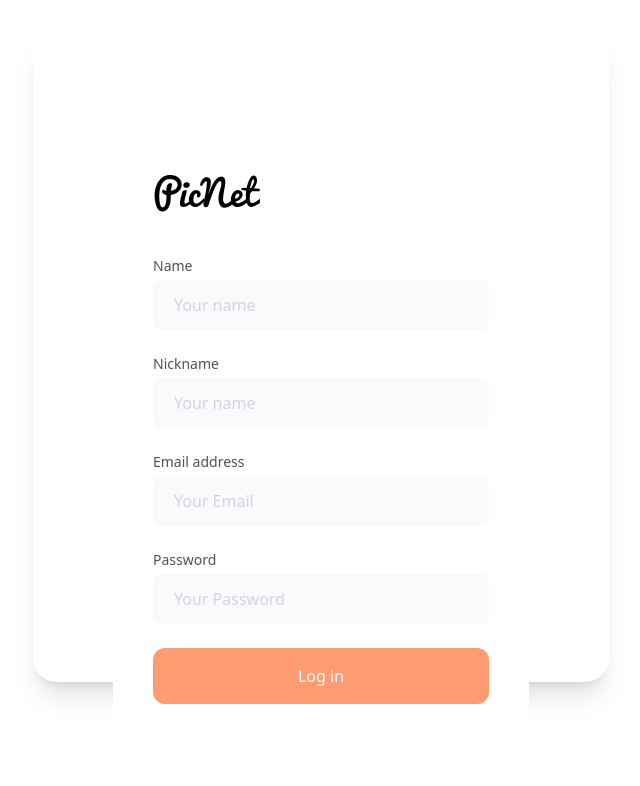
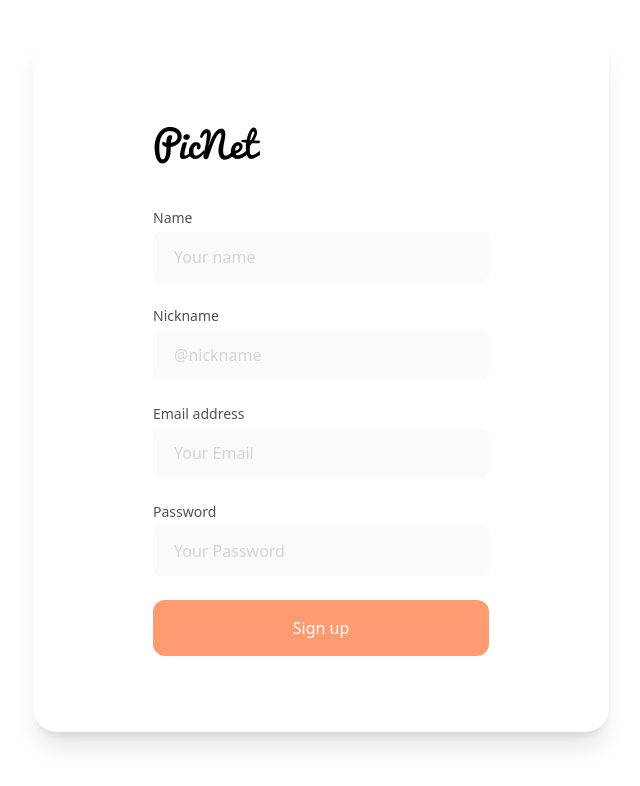
Before and after one commit to JuanHidalgoB/PicNet, a React (Vite) app in the folder PicNet/: page /signup in a window 1280 px wide. Shown: the top 786 px of the page, without its empty margins (319-959 px from the left). Built offline with nearby package versions, Linux system fonts and the light colour scheme.

Commit message:
SignUp funcional

```diff
--- /dev/null
+++ b/PicNet/src/Helpers/auth.jsx
@@ -0,0 +1,17 @@
+import axios from "axios";
+
+const url = "http://localhost:4000/api/auth/";
+
+
+export const logearUsuario = ({ email, password }) => {
+
+  const user = { email, password };
+  return axios
+    .post(url + "login", user)
+    .then((res) => {
+      return res.data;
+    })
+    .catch((error) => {
+      throw error.response.data;
+    });
+};
--- a/PicNet/src/Pages/Login.jsx
+++ b/PicNet/src/Pages/Login.jsx
@@ -1,36 +1,28 @@
 import { useNavigate } from "react-router-dom";
 import { useState } from "react";
 import axios from "axios";
+import { logearUsuario } from "../Helpers/auth";
 
 export const Login = () => {
-  const url = "http://localhost:4000/api/auth/";
   const navigate = useNavigate();
 
-  const [name,setName ]=useState('')
-  const [email,setEmail ]=useState('')
-  const [password,setPassword ]=useState('')
-
-
+  const [email, setEmail] = useState("");
+  const [password, setPassword] = useState("");
 
   const onLogIn = (e) => {
     e.preventDefault();
-    const user = {email,password}
-    axios.post(url+"login",user).then(res => {
-      console.log(res.data)
-      alert(res.data.ok)
-    }).catch(error => {
-      console.log('Error al realizar la solicitud:', error.response.data);
-      alert(error.response.data.msg)
-      // Manejar el error
-    })
+    const user = { email, password };
 
-
-
-    // Redireccionamos al usuario a la página Home
-    //navigate("/home");
+    logearUsuario(user,navigate)
+      .then((data) => {
+        console.log(data);
+        navigate("/home");
+      })
+      .catch((e) => {
+        console.log(e);
+        alert(e.msg)
+      });
   };
-
-
 
   return (
     <section className="loginCard shadow-xl rounded-3xl">
@@ -39,7 +31,7 @@ export const Login = () => {
           <div className=" mt-8">
             <h1 className="font-pacifico text-4xl text-black py-5">PicNet</h1>
             <div className="mt-6">
-              <form onSubmit={onLogIn}className="space-y-6">
+              <form onSubmit={onLogIn} className="space-y-6">
                 <div>
                   <label
                     htmlFor="email"
@@ -50,7 +42,10 @@ export const Login = () => {
                   </label>
                   <div className="mt-1">
                     <input
-                    onChange={(e)=>{setEmail(e.target.value)}}
+                      onChange={(e) => {
+                        setEmail(e.target.value);
+                      }}
+                      value={email}
                       id="email"
                       name="email"
                       type="email"
@@ -72,7 +67,9 @@ export const Login = () => {
                   </label>
                   <div className="mt-1">
                     <input
-                      onChange={(e)=>{setPassword(e.target.value)}}
+                      onChange={(e) => {
+                        setPassword(e.target.value);
+                      }}
                       id="password"
                       name="password"
                       type="password"
--- a/PicNet/src/Pages/SignUp.jsx
+++ b/PicNet/src/Pages/SignUp.jsx
@@ -1,15 +1,40 @@
+import { useNavigate } from "react-router-dom";
+import { useState } from "react";
+import axios from "axios";
+
 export const SignUp = () => {
+
+  const url = "http://localhost:4000/api/auth/";
+  const navigate = useNavigate();
+
+  const [name, setName] = useState("");
+  const [nickname, setNickname] = useState("");
+  const [email, setEmail] = useState("");
+  const [password, setPassword] = useState("");
+
+  const onSignUp = (e) => {
+    e.preventDefault();
+
+    const newUser = { name, nickname, email, password };
+    axios
+      .post(url + "new", newUser)
+      .then((res) => {
+        console.log(res.data);
+        navigate("/login");
+      })
+      .catch((e) => {
+        console.log(e.response.data);
+      });
+  };
 
   return (
     <section className="loginCard shadow-xl rounded-3xl">
-      <div className="items-center px-5 py-12 lg:px-20">
+      <div className="items-center px-5 lg:px-20">
         <div className=" flex flex-col w-full max-w-md p-10 mx-auto my-6 transition duration-500 ease-in-out transform bg-white rounded-lg md:mt-0">
           <div className=" mt-8">
             <h1 className="font-pacifico text-4xl text-black py-5">PicNet</h1>
             <div className="mt-6">
-              <form /* onSubmit={onLogIn} */ className="space-y-6">
-
-
+              <form onSubmit={onSignUp} className="space-y-6">
                 <div className="space-y-1">
                   <label
                     htmlFor="Name"
@@ -20,9 +45,9 @@ export const SignUp = () => {
                   </label>
                   <div className="mt-1">
                     <input
-                      /*  onChange={(e) => {
-                        setEmail(e.target.value);
-                      }} */
+                      onChange={(e) => {
+                        setName(e.target.value);
+                      }}
                       id="name"
                       name="name"
                       type="name"
@@ -34,8 +59,6 @@ export const SignUp = () => {
                   </div>
                 </div>
 
-
-
                 <div className="space-y-1">
                   <label
                     htmlFor="email"
@@ -46,20 +69,19 @@ export const SignUp = () => {
                   </label>
                   <div className="mt-1">
                     <input
-                      /*  onChange={(e) => {
-                        setEmail(e.target.value);
-                      }} */
-                      id="name"
-                      name="name"
-                      type="name"
-                      autoomplete="name"
+                      onChange={(e) => {
+                        setNickname(e.target.value);
+                      }}
+                      id="nickname"
+                      name="nickname"
+                      type="nickname"
+                      autoomplete="nickname"
                       required=""
-                      placeholder="Your name"
+                      placeholder="@nickname"
                       className="block w-full px-5 py-3 text-base text-neutral-600 placeholder-gray-300 transition duration-500 ease-in-out transform border border-transparent rounded-lg bg-gray-50 focus:outline-none focus:border-transparent focus:ring-2 focus:ring-white focus:ring-offset-2 focus:ring-offset-gray-300"
                     />
                   </div>
                 </div>
-
 
                 <div className="space-y-1">
                   <label
@@ -71,9 +93,9 @@ export const SignUp = () => {
                   </label>
 
                   <input
-                    /*  onChange={(e) => {
-                        setEmail(e.target.value);
-                      }} */
+                    onChange={(e) => {
+                      setEmail(e.target.value);
+                    }}
                     id="email"
                     name="email"
                     type="email"
@@ -94,9 +116,9 @@ export const SignUp = () => {
                   </label>
                   <div className="mt-1">
                     <input
-                      /*    onChange={(e) => {
+                      onChange={(e) => {
                         setPassword(e.target.value);
-                      }} */
+                      }}
                       id="password"
                       name="password"
                       type="password"
@@ -113,7 +135,7 @@ export const SignUp = () => {
                     type="submit"
                     className="flex items-center justify-center w-full px-10 py-4 text-base font-medium text-center text-white transition duration-500 ease-in-out transform bg-rosa-100 rounded-xl hover:bg-rosa-200 focus:outline-none focus:ring-2 focus:ring-offset-2 focus:ring-rosa-100"
                   >
-                    Log in
+                    Sign up
                   </button>
                 </div>
               </form>
--- a/PicNet/src/index.css
+++ b/PicNet/src/index.css
@@ -22,5 +22,5 @@
 
 .loginCard {
   width: auto;
-  height: 650px;
+  height: 700px;
 }
```
Also changed, not shown: PicNet/src/Helpers/Functions.jsx (deleted).
